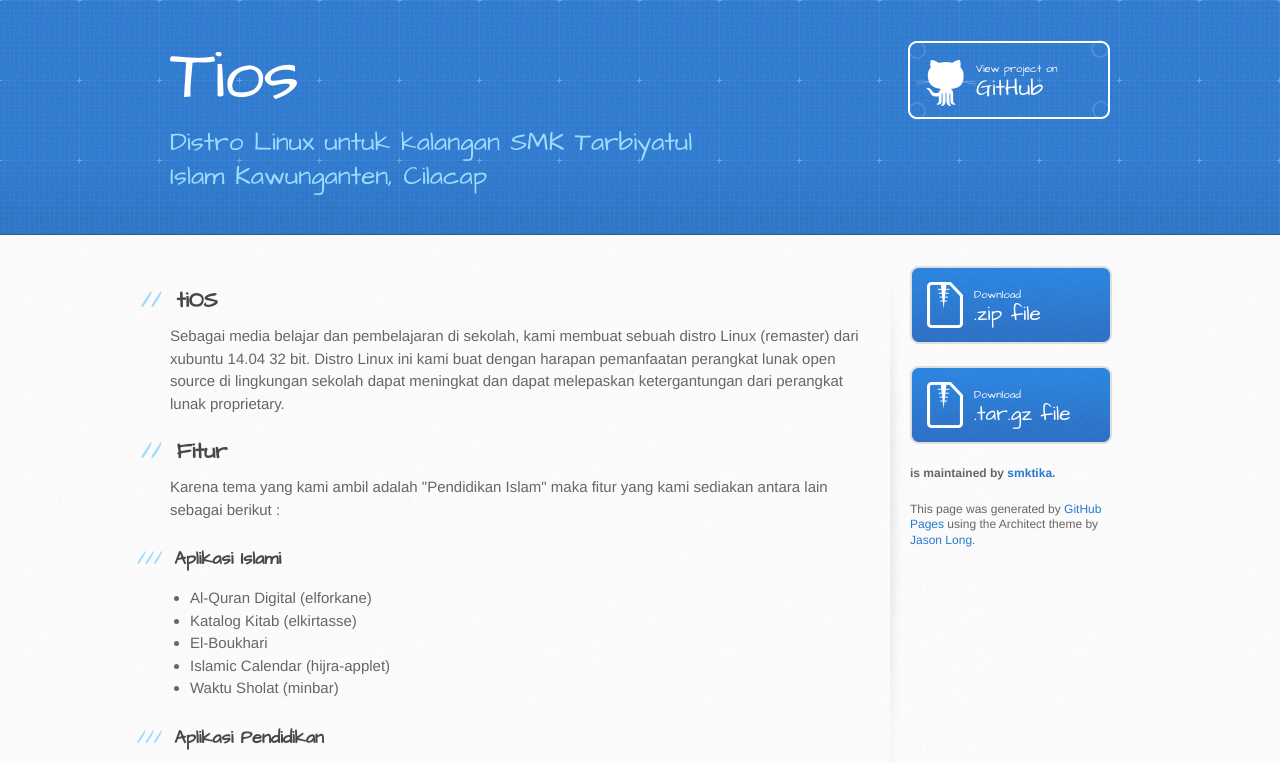
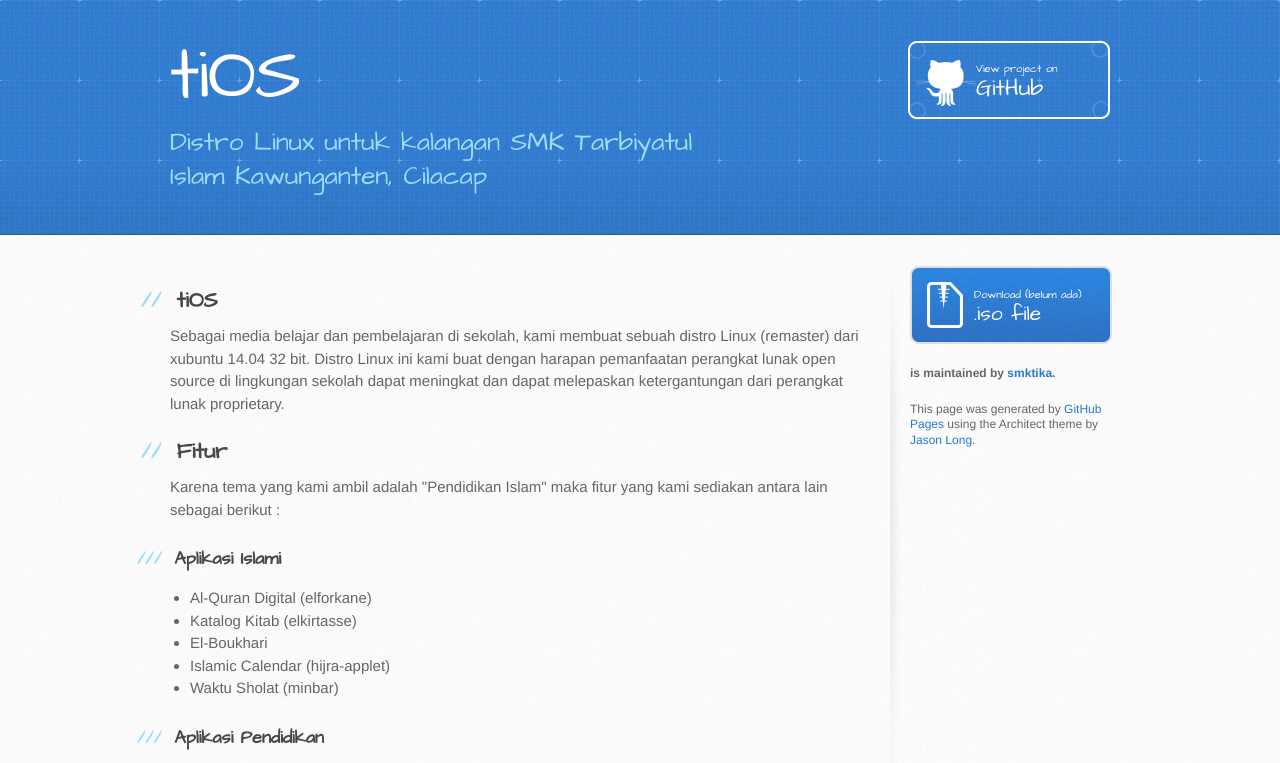
Before and after one commit to smktika/tios, a plain HTML site: page index.html in a window 1280 px wide. Shown: the top 763 px of the page. Drawn offline with Linux system fonts and the light colour scheme.

Commit message:
sedikit penyesuaian

```diff
--- a/index.html
+++ b/index.html
@@ -13,13 +13,13 @@
     <script src="//html5shiv.googlecode.com/svn/trunk/html5.js"></script>
     <![endif]-->
 
-    <title>Tios by smktika</title>
+    <title>tiOS by smktika</title>
   </head>
 
   <body>
     <header>
       <div class="inner">
-        <h1>Tios</h1>
+        <h1>tiOS</h1>
         <h2>Distro Linux untuk kalangan SMK Tarbiyatul Islam Kawunganten, Cilacap</h2>
         <a href="https://github.com/smktika/tios" class="button"><small>View project on</small> GitHub</a>
       </div>
@@ -112,14 +112,14 @@
         </section>
 
         <aside id="sidebar">
-          <a href="https://github.com/smktika/tios/zipball/master" class="button">
-            <small>Download</small>
-            .zip file
+          <a href="#" class="button">
+            <small>Download (belum ada)</small>
+            .iso file
           </a>
-          <a href="https://github.com/smktika/tios/tarball/master" class="button">
+          <!--<a href="https://github.com/smktika/tios/tarball/master" class="button">
             <small>Download</small>
             .tar.gz file
-          </a>
+          </a> -->
 
           <p class="repo-owner"><a href="https://github.com/smktika/tios"></a> is maintained by <a href="https://github.com/smktika">smktika</a>.</p>
 
```
